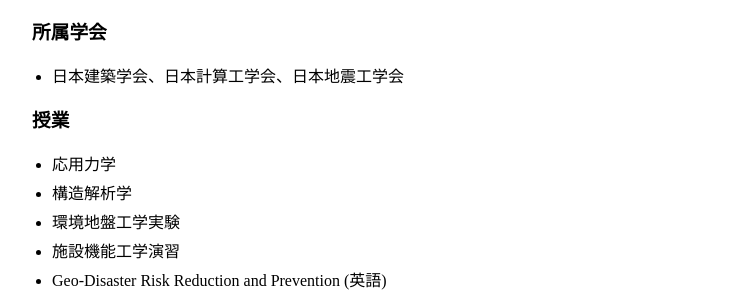
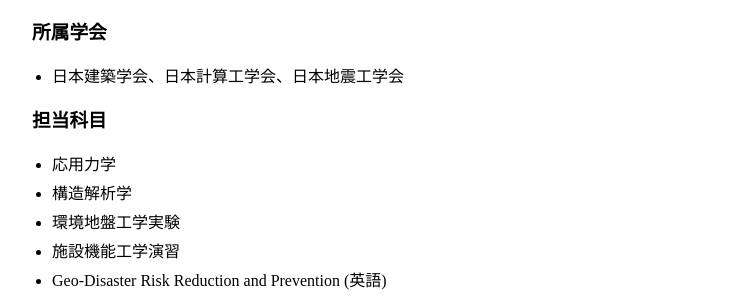
Before and after one commit to JiaGUOCV/JiaGUOCV.github.io, a Jekyll site: the page built from Japanese.md, in a window 1280 px wide and 900 px high, scrolled down 786 px. Shown: the part 150-450 px from the top of the window, without its empty margins (258-1000 px from the left). Built offline with Jekyll 4.4.1, drawn with Linux system fonts in a browser that asks for light colours.

Commit message:
Update Japanese.md

```diff
--- a/Japanese.md
+++ b/Japanese.md
@@ -39,7 +39,7 @@ layout: default
 ### 所属学会
 * 日本建築学会、日本計算工学会、日本地震工学会
 
-### 授業
+### 担当科目
 + 応用力学
 + 構造解析学
 + 環境地盤工学実験
```
